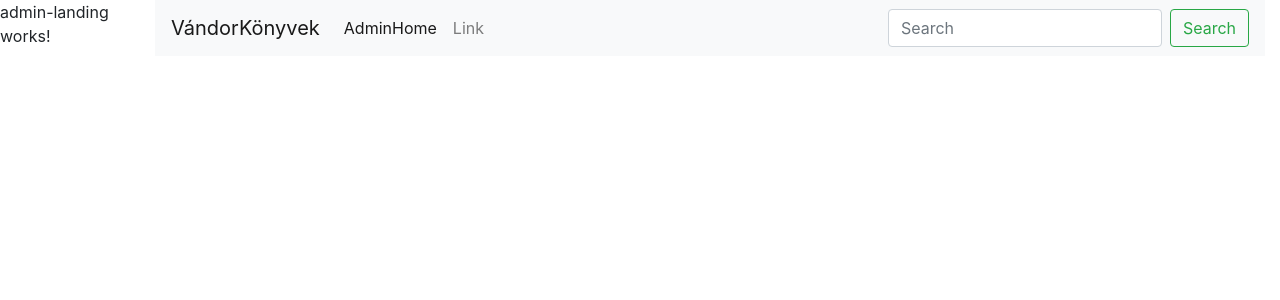
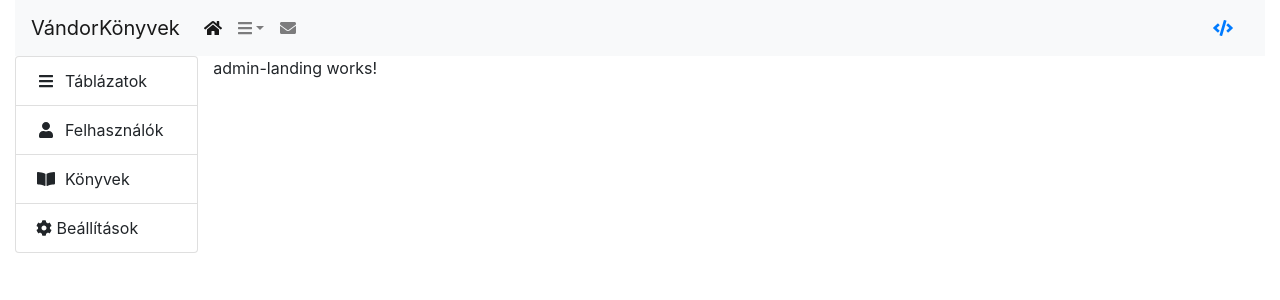
Before and after one commit to NGO-D/vandorKonyvek, an Angular app in the folder vandorKonyvek-projekt/: page /admin/home in a window 1280 px wide. Shown: the top 300 px of the page. Built offline with nearby package versions, Linux system fonts and the light colour scheme.

Commit message:
admin-header and admin-nav created, basic settings

```diff
--- a/vandorKonyvek-projekt/src/app/app-routing.module.ts
+++ b/vandorKonyvek-projekt/src/app/app-routing.module.ts
@@ -9,8 +9,8 @@ import { AdminLandingComponent} from './components/admin-component/admin-landing
 const routes: Routes = [
  { path: 'mock', component: MockComponent },
  { path: 'admin/login', component: LoginComponent},
- { path: 'admin/signup', component: SignUpComponent},
- { path: 'admin/home', component: AdminLandingComponent}
+ { path: 'admin/home', component: AdminLandingComponent},
+ { path: '', component: SignUpComponent}
 ];
 
 @NgModule({
--- a/vandorKonyvek-projekt/src/app/app.component.html
+++ b/vandorKonyvek-projekt/src/app/app.component.html
@@ -1,4 +1,3 @@
-
 <router-outlet>
 <!--<app-nav></app-nav>
 
--- a/vandorKonyvek-projekt/src/app/app.module.ts
+++ b/vandorKonyvek-projekt/src/app/app.module.ts
@@ -12,6 +12,7 @@ import { SignUpComponent } from './components/admin-component/auth/sign-up/sign-
 import { LoginComponent } from './components/admin-component/auth/login/login.component';
 import { AdminLandingComponent } from './components/admin-component/admin-landing/admin-landing.component';
 import { NgbModule } from '@ng-bootstrap/ng-bootstrap';
+import { AdminNavigationComponent } from './components/admin-component/admin-landing/admin-navigation/admin-navigation.component';
 
 @NgModule({
   declarations: [
@@ -21,7 +22,8 @@ import { NgbModule } from '@ng-bootstrap/ng-bootstrap';
     AdminEditComponent,
     SignUpComponent,
     LoginComponent,
-    AdminLandingComponent
+    AdminLandingComponent,
+    AdminNavigationComponent
   ],
   imports: [
     BrowserModule,
--- a/vandorKonyvek-projekt/src/app/components/admin-component/admin-header/admin-header.component.html
+++ b/vandorKonyvek-projekt/src/app/components/admin-component/admin-header/admin-header.component.html
@@ -1,4 +1,4 @@
-  <div class="container float-sm-right">
+  <div class="container-fluid">
   <div class="row">
 
     <div class="col-12 mx-auto ">
@@ -11,21 +11,40 @@
   <div class="collapse navbar-collapse" id="navbarSupportedContent">
     <ul class="navbar-nav mr-auto">
       <li class="nav-item active">
-        <a class="nav-link" routerLink="/admin/home">AdminHome <span class="sr-only">(current)</span></a>
+        <a class="nav-link" routerLink="/admin/home">
+          <i class="fa fa-home"></i>
+          <span class="sr-only">(current)</span></a>
+      </li>
+      <li class="nav-item dropdown">
+        <a class="nav-link dropdown-toggle" href="#" id="navbarDropdown" role="button" data-toggle="dropdown" aria-haspopup="true" aria-expanded="false">
+          <i class="fa fa-bars"></i>
+        </a>
+        <div class="dropdown-menu" aria-labelledby="navbarDropdown">
+          <a class="dropdown-item" href="#">Action</a>
+          <a class="dropdown-item" href="#">Another action</a>
+          <div class="dropdown-divider"></div>
+          <a class="dropdown-item" href="#">Something else here</a>
+        </div>
       </li>
       <li class="nav-item">
-        <a class="nav-link" href="#">Link</a>
+        <a class="nav-link" href="#">
+          <i class="fa fa-envelope"></i>
+        </a>
       </li>
       <!--
       <li class="nav-item">
         <a class="nav-link disabled" href="#" tabindex="-1" aria-disabled="true">Disabled</a>
       </li>
       -->
+      <!-- <li class="nav-item my-2 my-sm-0">
+        <a class="nav-link" href="#">
+          <i class="fa fa-code" aria-hidden="true"></i>
+        </a>
+      </li> -->
     </ul>
-    <form class="form-inline my-2 my-lg-0">
-      <input class="form-control mr-sm-2" type="search" placeholder="Search" aria-label="Search">
-      <button class="btn btn-outline-success my-2 my-sm-0" type="submit">Search</button>
-    </form>
+    <span> <a class="nav-link" href="https://github.com/NGO-D/vandorKonyvek" target="blank">
+      <i class="fa fa-code" aria-hidden="true"></i>
+    </a></span>
   </div>
 </nav>
 </div>
--- a/vandorKonyvek-projekt/src/app/components/admin-component/admin-landing/admin-landing.component.html
+++ b/vandorKonyvek-projekt/src/app/components/admin-component/admin-landing/admin-landing.component.html
@@ -1,3 +1,3 @@
 <app-admin-header></app-admin-header>
-
+<app-admin-navigation></app-admin-navigation>
 <p>admin-landing works!</p>
--- /dev/null
+++ b/vandorKonyvek-projekt/src/app/components/admin-component/admin-landing/admin-navigation/admin-navigation.component.html
@@ -0,0 +1,22 @@
+<div class="continer float-sm-left col-2">
+    <div class="row">
+        <div class="col-12">
+
+            <ul class="list-group">
+                <li class="list-group-item">
+                    <i class="fa fa-bars fa-fw" aria-hidden="true"></i>&nbsp;
+                    Táblázatok</li>
+                <li class="list-group-item">
+                    <i class="fa fa-user fa-fw" aria-hidden="true"></i>&nbsp;
+                    Felhasználók</li>
+                <li class="list-group-item">
+                    <i class="fa fa-book-open fa-fw" aria-hidden="true"></i>&nbsp;
+                    Könyvek</li>
+                <li class="list-group-item">
+                    <i class="fa fa-cog"></i>
+                    Beállítások</li>
+              </ul>
+
+        </div>
+    </div>
+</div>
--- /dev/null
+++ b/vandorKonyvek-projekt/src/app/components/admin-component/admin-landing/admin-navigation/admin-navigation.component.ts
@@ -0,0 +1,16 @@
+import { Component, OnInit } from '@angular/core';
+
+@Component({
+  selector: 'app-admin-navigation',
+  templateUrl: './admin-navigation.component.html',
+  styleUrls: ['./admin-navigation.component.css']
+})
+
+export class AdminNavigationComponent implements OnInit {
+
+  constructor() { }
+
+  ngOnInit(): void {
+  }
+
+}
--- a/vandorKonyvek-projekt/src/app/components/admin-component/auth/sign-up/sign-up.component.html
+++ b/vandorKonyvek-projekt/src/app/components/admin-component/auth/sign-up/sign-up.component.html
@@ -1 +1,13 @@
-<p>sign-up works!</p>
+<div class="container">
+    <div class="row">
+    <div class="card text-center mx-auto">
+        <div class="card-body">
+          <h5 class="card-title">Ez itt egy shortcut</h5>
+          <p class="card-text">Mindig arra az oldalra visz, amin éppen dolgozom...</p>
+          <a routerLink="/admin/home" class="btn btn-outline-success">Odamegyek! &nbsp;
+           <i class="fa fa-heart"></i>
+          </a>
+        </div>
+      </div>
+    </div>
+</div>
--- a/vandorKonyvek-projekt/src/index.html
+++ b/vandorKonyvek-projekt/src/index.html
@@ -6,6 +6,15 @@
   <base href="/">
   <meta name="viewport" content="width=device-width, initial-scale=1">
   <link rel="icon" type="image/x-icon" href="favicon.ico">
+  <!-- <link rel="stylesheet" href="../node_modules/font-awesome-4.7.0/css/font-awesome.min.css"> -->
+  <script defer
+          src="https://use.fontawesome.com/releases/v5.0.13/js/solid.js"
+          integrity="sha384-tzzSw1/Vo+0N5UhStP3bvwWPq+uvzCMfrN1fEFe+xBmv1C/AtVX5K0uZtmcHitFZ"
+          crossorigin="anonymous"></script>
+  <script defer
+          src="https://use.fontawesome.com/releases/v5.0.13/js/fontawesome.js"
+          integrity="sha384-6OIrr52G08NpOFSZdxxz1xdNSndlD4vdcf/q2myIUVO0VsqaGHJsB0RaBE01VTOY"
+          crossorigin="anonymous"></script>
 </head>
 <body>
   <app-root></app-root>
```
Also changed, not shown: vandorKonyvek-projekt/src/app/components/admin-component/admin-landing/admin-navigation/admin-navigation.component.css (added), 2 other files (tests, documents, lock files or other folders).
